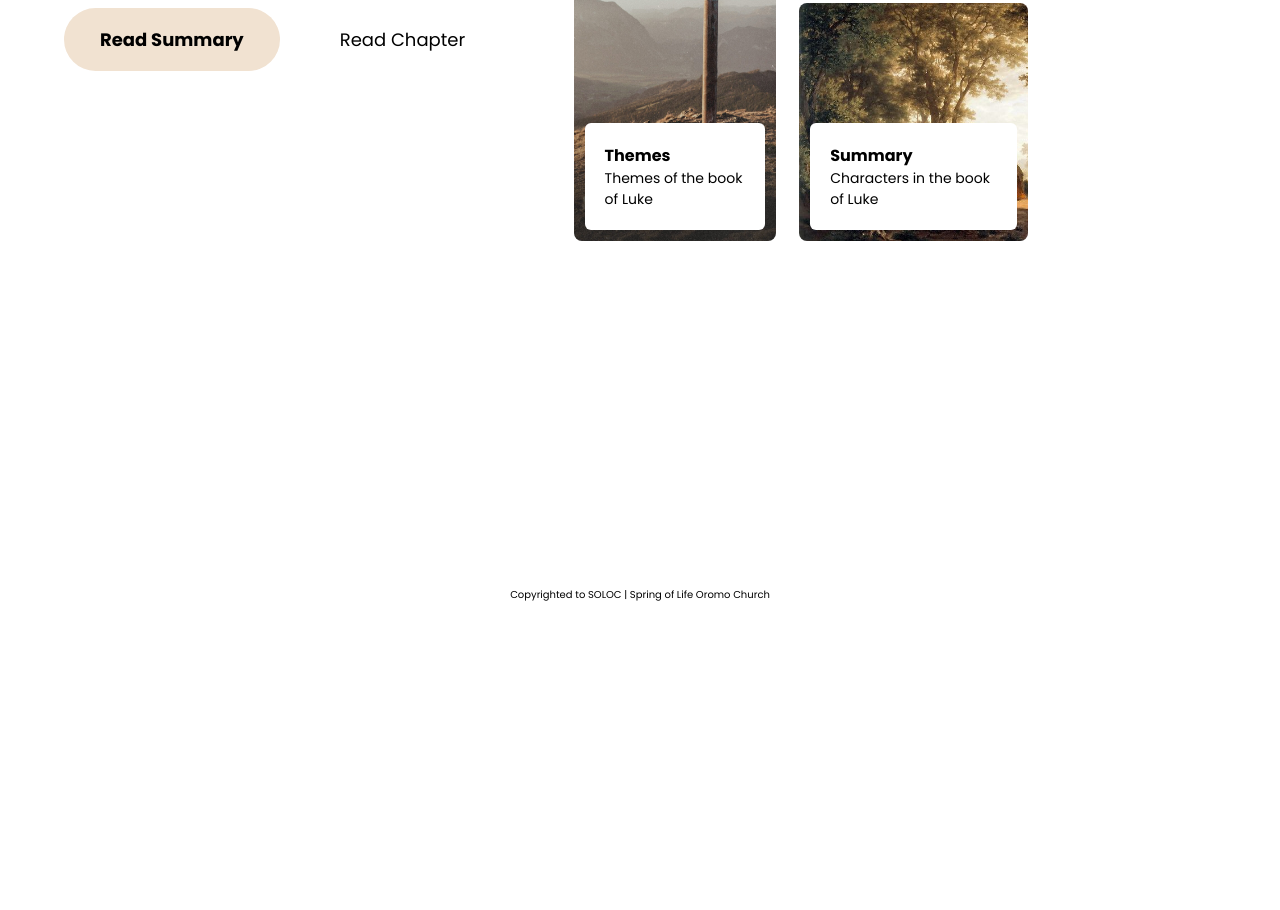
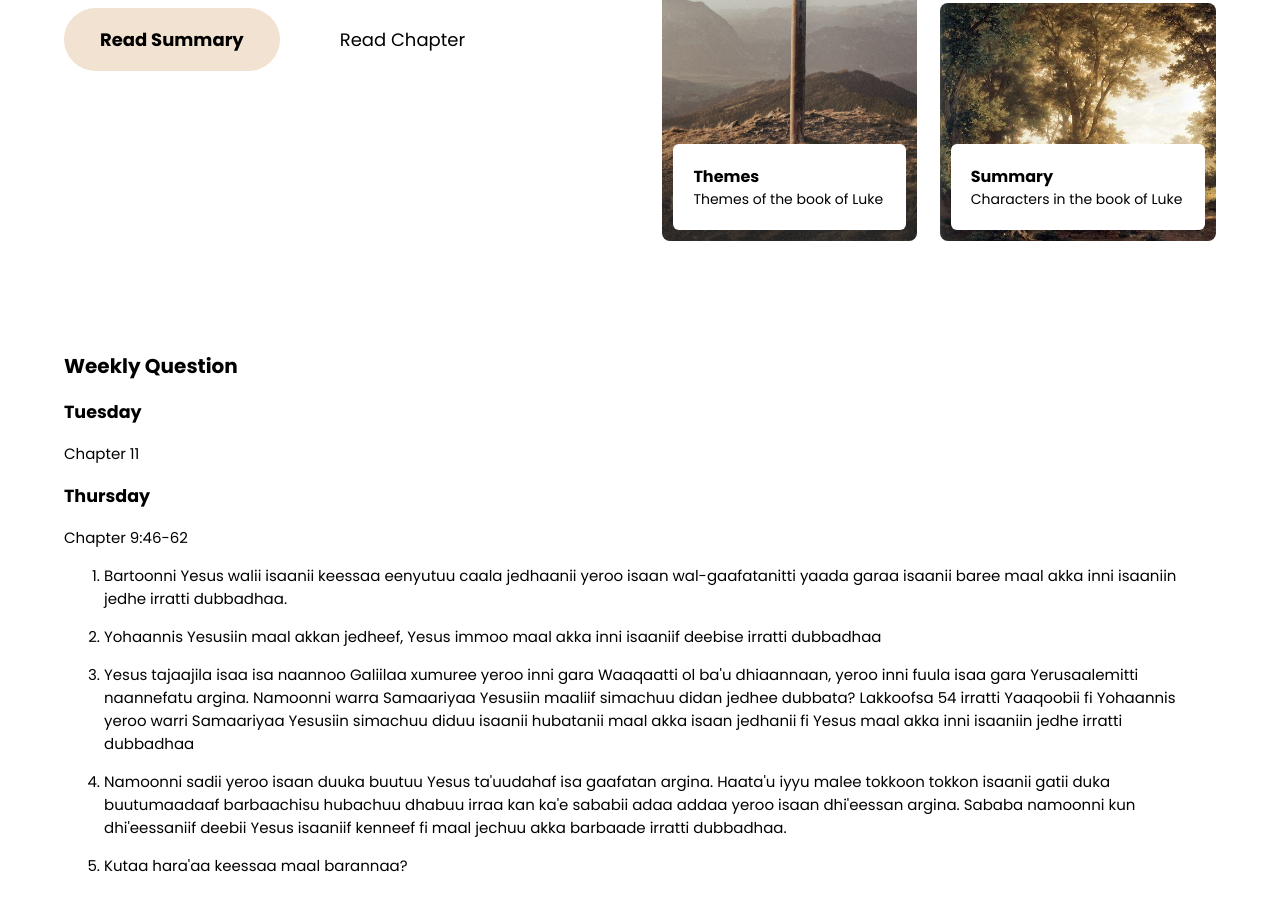
Before and after one commit to soloc-bible/soloc-bible.github.io, a plain HTML site: page index.html in a window 1280 px wide. Shown: the part 474-1384 px from the top of the page. Before the commit the page ends 1151 px from the top, so only its background shows below. Drawn offline with Linux system fonts and the light colour scheme.

Commit message:
fixed question formatting

```diff
--- a/css/main.css
+++ b/css/main.css
@@ -64,6 +64,7 @@ main {
     display: flex;
     gap: 8em;
     margin-top: 11em;
+    margin-bottom: 11em;
     height: 50em; /**added by me **/
 
 }
@@ -194,6 +195,23 @@ footer {
     color: black;
   }
 
+/*Question section*/
+section h2 {
+    font-size: 2em;
+}
+
+section .ques-title {
+    font-size: 1.5em;
+}
+section .quest-list {
+    font-size: 1.5em;
+}
+
+section ol li {
+    margin-bottom: 1em;
+}
+
+
 /*MOBILE PHONE ASPECT */
 /*--------------------*/
 @media(max-width: 850px) {
--- a/index.html
+++ b/index.html
@@ -82,26 +82,40 @@
 
             </div>
 
+
+        </main>
+        <section>
             <!--Questions for teams-->
             <div class="Questions">
                 <h2>Weekly Question</h2>
 
                 <div class="ques-title">
-                    <h3>Tuesday Group</h3>
+                    <h3>Tuesday</h3>
                 </div>
 
                 <div class="quest-list">
                     <p>Chapter 11</p>
                 </div>
                 <div class="ques-title">
-                    <h3>Thursday Group</h3>
+                    <h3>Thursday</h3>
                 </div>
 
                 <div class="quest-list">
                     <p>Chapter 9:46-62</p>
+                    <ol>
+                        <li>Bartoonni Yesus walii isaanii keessaa eenyutuu caala jedhaanii yeroo isaan wal-gaafatanitti yaada garaa isaanii baree maal akka inni isaaniin jedhe irratti dubbadhaa.</li>
+                        <li>Yohaannis Yesusiin maal akkan jedheef, Yesus immoo maal akka inni isaaniif deebise irratti dubbadhaa</li>
+                        <li>Yesus tajaajila isaa isa naannoo Galiilaa xumuree yeroo inni gara Waaqaatti ol ba'u dhiaannaan, yeroo inni fuula isaa gara Yerusaalemitti naannefatu argina.
+                            Namoonni warra Samaariyaa Yesusiin maaliif simachuu didan jedhee dubbata? Lakkoofsa 54 irratti Yaaqoobii fi Yohaannis yeroo warri Samaariyaa Yesusiin simachuu diduu isaanii
+                            hubatanii maal akka isaan jedhanii fi Yesus maal akka inni isaaniin jedhe irratti dubbadhaa</li>
+                        <li>Namoonni sadii yeroo isaan duuka buutuu Yesus ta'uudahaf isa gaafatan argina. Haata'u iyyu malee tokkoon tokkon isaanii gatii duka buutumaadaaf barbaachisu hubachuu
+                            dhabuu irraa kan ka'e sababii adaa addaa yeroo isaan dhi'eessan argina. Sababa namoonni kun dhi'eessaniif deebii Yesus isaaniif kenneef fi maal jechuu akka barbaade irratti dubbadhaa.
+                        </li>
+                        <li>Kutaa hara'aa keessaa maal barannaa?</li>
+                    </ol>
                 </div>
             </div>
-        </main>
+        </section>
 
         <footer>
             <p>Copyrighted to SOLOC | Spring of Life Oromo Church</p>
```
